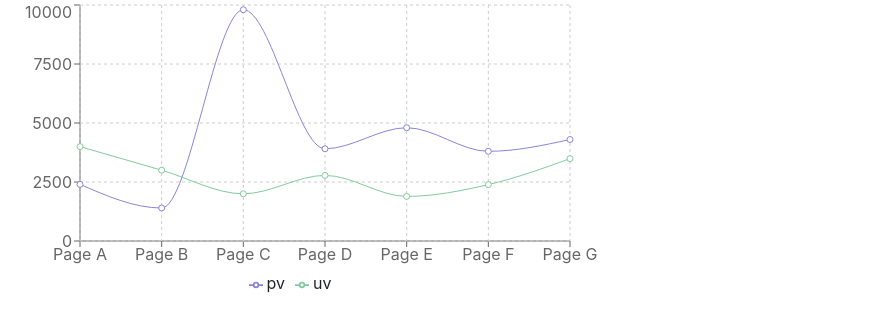
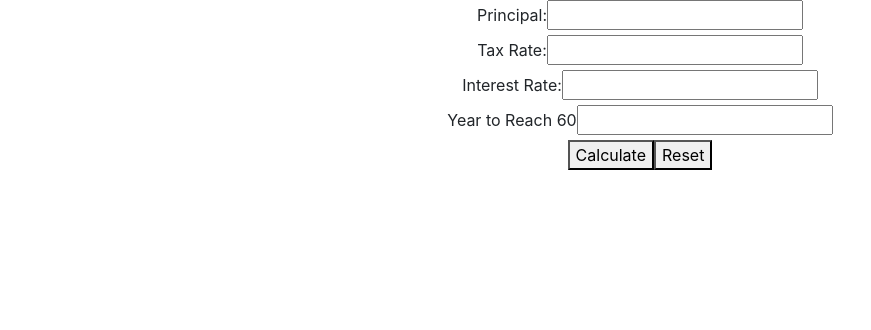
Before and after one commit to PhuongDTran/ira, a React (Create React App) app: page / in a window 1280 px wide. Shown: the top 330 px of the page, without its empty margins (0-871 px from the left). Built offline with nearby package versions, Linux system fonts and the light colour scheme.

Commit message:
displayed sample data on graph

```diff
--- a/src/components/Inputs.js
+++ b/src/components/Inputs.js
@@ -37,8 +37,8 @@ export default function Inputs() {
     const currentYear = Number(new Date().getFullYear());
     const numOfYears = year - currentYear;
     let calculatedFunds = [];
-    calculatedFunds.push({ type: "Traditional", data: [] });
-    calculatedFunds.push({ type: "Roth", data: [] });
+    calculatedFunds.push({ type: "traditional", data: [] });
+    calculatedFunds.push({ type: "roth", data: [] });
     for (let year = 0; year <= numOfYears; year++) {
       // traditional at index 0
       calculatedFunds[0].data.push({
@@ -56,18 +56,18 @@ export default function Inputs() {
   }
 
   const data = [
-    {name: 'Page A', uv: 4000, pv: 2400, amt: 2400},
-    {name: 'Page B', uv: 3000, pv: 1398, amt: 2210},
-    {name: 'Page C', uv: 2000, pv: 9800, amt: 2290},
-    {name: 'Page D', uv: 2780, pv: 3908, amt: 2000},
-    {name: 'Page E', uv: 1890, pv: 4800, amt: 2181},
-    {name: 'Page F', uv: 2390, pv: 3800, amt: 2500},
-    {name: 'Page G', uv: 3490, pv: 4300, amt: 2100},
-];
+    { name: 'Page A', uv: 4000, pv: 2400, amt: 2400 },
+    { name: 'Page B', uv: 3000, pv: 1398, amt: 2210 },
+    { name: 'Page C', uv: 2000, pv: 9800, amt: 2290 },
+    { name: 'Page D', uv: 2780, pv: 3908, amt: 2000 },
+    { name: 'Page E', uv: 1890, pv: 4800, amt: 2181 },
+    { name: 'Page F', uv: 2390, pv: 3800, amt: 2500 },
+    { name: 'Page G', uv: 3490, pv: 4300, amt: 2100 },
+  ];
 
   return (
-    <div className="inputs-container d-flex flex-column" style={{width: "100%", height:"100%", position: "relative"}}>
-      {/* <div>
+    <div className="inputs-container d-flex flex-column" style={{ width: "100%", height: "100%", position: "relative" }}>
+      <div>
         <div>
           <label>Principal:</label>
           <input name="principal" onChange={handleChange} />
@@ -86,19 +86,23 @@ export default function Inputs() {
         </div>
         <button onClick={handleCalculate}>Calculate</button>
         <button>Reset</button>
-      </div> */}
-      <div className="visualizor">
-      <LineChart width={600} height={300} data={data}
-            margin={{top: 5, right: 30, left: 20, bottom: 5}}>
-       <XAxis dataKey="name"/>
-       <YAxis/>
-       <CartesianGrid strokeDasharray="3 3"/>
-       <Tooltip/>
-       <Legend />
-       <Line type="monotone" dataKey="pv" stroke="#8884d8" activeDot={{r: 8}}/>
-       <Line type="monotone" dataKey="uv" stroke="#82ca9d" />
-      </LineChart>
       </div>
+      {chart.length <= 0 ? null : (
+        <div className="visualizor" style={{ width: "100%", height: "300px" }}>
+          <ResponsiveContainer>
+            <LineChart width={730} height={250} data={chart}
+              margin={{ top: 5, right: 30, left: 20, bottom: 5 }}>
+              <CartesianGrid strokeDasharray="3 3" />
+              <XAxis dataKey="year" type="category" allowDuplicatedCategory={false} textAnchor="middle" height={55} />
+              <YAxis label={{ value: 'U.S. dollars ($)', angle: -90, position: 'insideLeft' }} />
+              <Tooltip separator=": $"/>
+              <Legend />
+              <Line dataKey="value" data={chart[0].data} name="Traditional" stroke="#8884d8" />
+              <Line dataKey="value" data={chart[1].data} name="Roth"stroke="#82ca9d" />
+            </LineChart>
+          </ResponsiveContainer>
+        </div>
+      )}
     </div>
   )
 }
```
